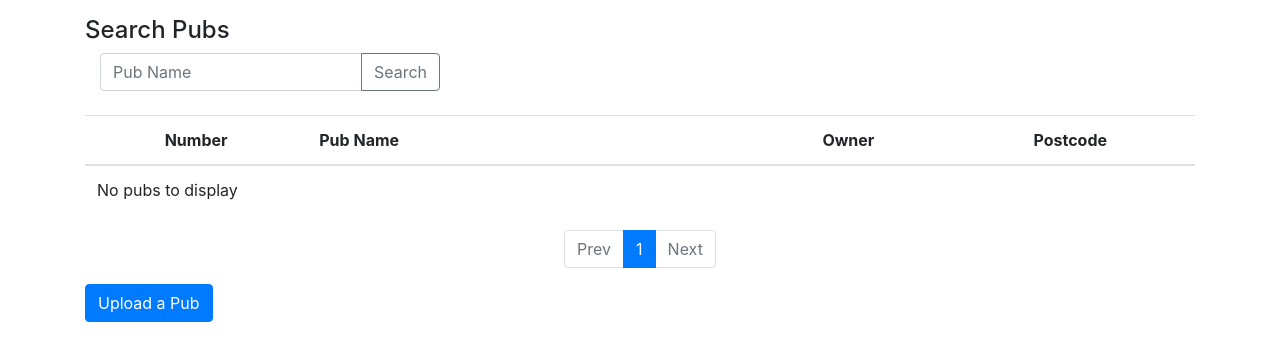
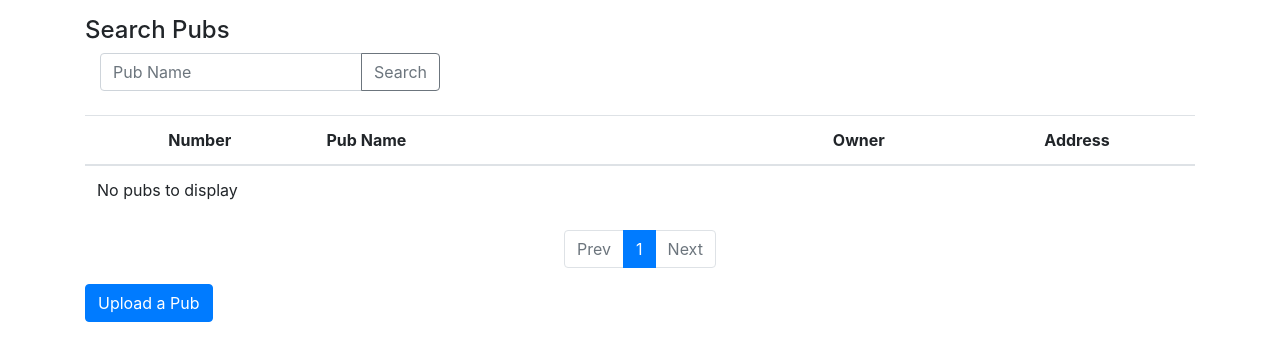
Before and after one commit to HamishTheGinger/WAD_Team4B_PubReview, a Django app: page /pub-review/search/ in a window 1280 px wide. Shown: the part 57-418 px from the top of the page. Run offline with Django 3.2, Linux system fonts and the light colour scheme; data that the repository does not hold is empty; some libraries are stand-ins or nearby versions.

Commit message:
Home And Search Page Adjustments - Changed Postcode to Address (GTA's Advise) - Added Top Pub lable to gome - Slight Adjustment to the Home page Context Dict

```diff
--- a/pub_review/views.py
+++ b/pub_review/views.py
@@ -18,6 +18,8 @@ def index(request):
 
     # Google Maps Integration
     key = "AIzaSyB5Prlm7hNvW0P2uxPQ71FKdZUsAFHhoUM"
+
+    context["top_pub"] = top5_pubs[0]
 
     if top5_pubs.exists():
         placeData = [getattr(top5_pubs[0], 'pubName') , getattr(top5_pubs[0], 'streetName'), getattr(top5_pubs[0], 'city')]  # array of strings, containing pub name, street address, city
--- a/templates/pub_review/home.html
+++ b/templates/pub_review/home.html
@@ -4,7 +4,6 @@
     <link rel="stylesheet" type="text/css" href="{% static 'homeStyle.css' %}">
 {% endblock %}
 {% block content %}
-
 <div id="container">
     <div class="item">
         <div class="sidebar_component">
@@ -30,6 +29,7 @@
     </div>
     <div class="item">
         <div id="map">
+            <h4>Top Rated Pub: <a href="{% url 'pub_review:pubDetail' top_pub.id %}">{{ top_pub.pubName }}</a></h4>
             <iframe src={{mapURL}} title="Top Pub" width="100%" height="450" frameborder="0" style="border:0" allowfullscreen></iframe>
         </div>
 
--- a/templates/pub_review/search.html
+++ b/templates/pub_review/search.html
@@ -23,7 +23,7 @@
       <th>Number</th>
       <th style="width:40%" class="text-left">Pub Name</th>
       <th>Owner</th>
-      <th>Postcode</th>
+      <th>Address</th>
     </tr>
     </thead>
 <!-- Top Heading End -->
```
